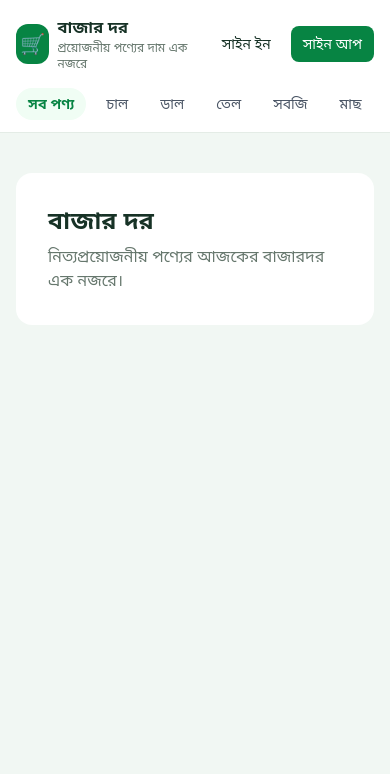
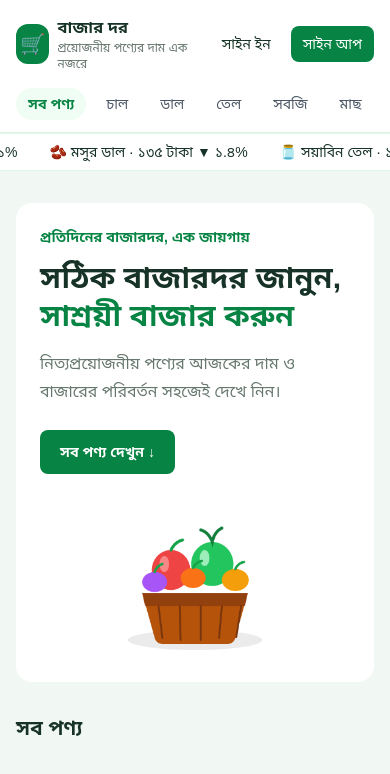
Before and after one commit to arman2k2023/bazar-dor, a Next.js app: page / in a window 390 px wide. Shown: the top 774 px of the page. Built offline with nearby package versions, Linux system fonts and the light colour scheme.

Commit message:
feat: add responsive home hero section

```diff
--- a/src/app/globals.css
+++ b/src/app/globals.css
@@ -28,3 +28,23 @@ button,
 input {
   font: inherit;
 }
+
+.ticker-track {
+  animation: ticker-scroll 24s linear infinite;
+}
+
+@keyframes ticker-scroll {
+  from {
+    transform: translateX(0);
+  }
+
+  to {
+    transform: translateX(-50%);
+  }
+}
+
+@media (prefers-reduced-motion: reduce) {
+  .ticker-track {
+    animation: none;
+  }
+}
--- a/src/app/page.tsx
+++ b/src/app/page.tsx
@@ -1,16 +1,18 @@
+import Hero from "@/components/Hero";
 import Navbar from "@/components/Navbar";
+import PriceTicker from "@/components/PriceTicker";
 
 export default function Home() {
   return (
     <>
       <Navbar />
+      <PriceTicker />
 
-      <main className="mx-auto min-h-[70vh] max-w-6xl px-4 py-10">
-        <section id="সব-পণ্য" className="rounded-2xl bg-white p-8">
-          <h1 className="text-2xl font-bold">বাজার দর</h1>
-          <p className="mt-2 text-[var(--muted)]">
-            নিত্যপ্রয়োজনীয় পণ্যের আজকের বাজারদর এক নজরে।
-          </p>
+      <main className="mx-auto max-w-6xl px-4">
+        <Hero />
+
+        <section id="সব-পণ্য" className="min-h-40 pb-12">
+          <h2 className="text-xl font-bold">সব পণ্য</h2>
         </section>
       </main>
     </>
--- /dev/null
+++ b/src/components/Hero.tsx
@@ -0,0 +1,38 @@
+import Image from "next/image";
+
+export default function Hero() {
+  return (
+    <section className="my-8 flex flex-col items-center justify-between gap-6 rounded-2xl bg-white p-6 sm:p-10 md:flex-row">
+      <div className="max-w-xl">
+        <p className="mb-3 text-sm font-semibold text-[var(--green)]">
+          প্রতিদিনের বাজারদর, এক জায়গায়
+        </p>
+
+        <h1 className="text-3xl font-bold leading-tight sm:text-4xl">
+          সঠিক বাজারদর জানুন,{" "}
+          <span className="text-[var(--green)]">সাশ্রয়ী বাজার করুন</span>
+        </h1>
+
+        <p className="mt-4 leading-7 text-[var(--muted)]">
+          নিত্যপ্রয়োজনীয় পণ্যের আজকের দাম ও বাজারের পরিবর্তন সহজেই দেখে নিন।
+        </p>
+
+        <a
+          href="#সব-পণ্য"
+          className="mt-6 inline-block rounded-lg bg-[var(--green)] px-5 py-3 text-sm font-semibold text-white hover:bg-green-800"
+        >
+          সব পণ্য দেখুন ↓
+        </a>
+      </div>
+      <div className="relative h-40 w-full md:h-52 md:w-72">
+        <Image
+          src="/hero.png"
+          alt="বাজারের পণ্যভর্তি ঝুড়ি"
+          fill
+          priority
+          className="object-contain"
+        />
+      </div>
+    </section>
+  );
+}
--- /dev/null
+++ b/src/components/PriceTicker.tsx
@@ -0,0 +1,18 @@
+const prices = [
+  "🍚 মিনিকেট চাল · ৭২ টাকা ▲ ২.১%",
+  "🫘 মসুর ডাল · ১৩৫ টাকা ▼ ১.৪%",
+  "🫙 সয়াবিন তেল · ১৭২ টাকা — ০.০%",
+  "🥔 আলু · ৩৫ টাকা ▲ ৩.২%",
+];
+
+export default function PriceTicker() {
+  return (
+    <div className="overflow-hidden border-y border-green-100 bg-white py-2">
+      <div className="ticker-track flex w-max gap-8 whitespace-nowrap px-4 text-sm">
+        {[...prices, ...prices].map((item, index) => (
+          <span key={`${item}-${index}`}>{item}</span>
+        ))}
+      </div>
+    </div>
+  );
+}
```
Also changed, not shown: public/hero.png (added).
